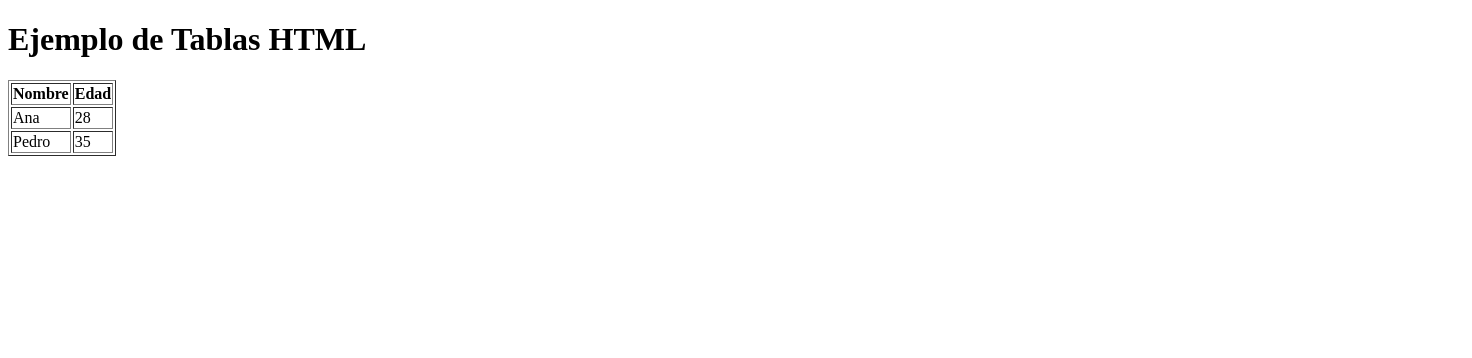
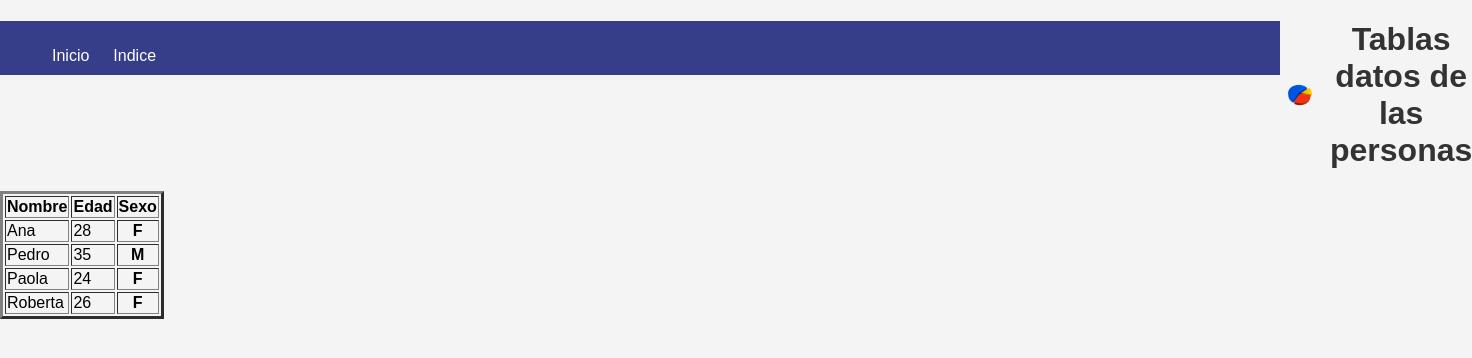
Before and after one commit to BetzZa/Etiquetas_HTML_Betsabet, a plain HTML site: page tablas.html in a window 1280 px wide. Shown: the whole page, 1472 px wide, since content can reach past the window. Drawn offline with Linux system fonts and the light colour scheme.

Commit message:
menu_navegacion
Se le agrego el menú de navegación para saltar de una pagina a otra y se le dio estilo y color

```diff
--- a/estilos.css
+++ b/estilos.css
@@ -6,6 +6,83 @@ body {
     padding: 0;
 }
 h1 {
-    color: #333;
+    color: #333333;
     text-align: center;
+    display: flex;
+    align-items: center;
+    gap: 10px; /* Espacio entre imagen y texto */
 }
+
+.logo {
+    width: 40px;  /* Tamaño de la imagen */
+    height: auto; /* Mantiene proporción */
+}
+nav
+ {
+    background-color:#363e8a;
+  float: left;
+   margin:0px;
+   padding:0px;
+   width: 100%;
+	font-family:Arial;
+}
+.navegacion ul
+{
+  list-style:none;
+}
+
+
+.navegacion >ul, nav
+{
+	list-style:none;
+  margin: 0px;
+}
+
+.navegacion > li
+{
+  list-style:none;
+     float:left;
+}
+
+.navegacion li a
+{
+    background-color:#363e8a;
+    font-family: Arial;
+    color:#ffffff;
+    text-decoration:none;
+    padding:10px 12px;
+    display:block;
+}
+
+.navegacion li a:hover
+{
+    background-color:#484572;
+}
+
+.navegacion li ul
+{
+    display:none;
+    position:absolute;
+    min-width:140px;
+}
+
+.navegacion li:hover > ul
+{
+    display:block;
+}
+
+.navegacion li ul li
+{
+    position:relative;
+}
+
+.navegacion li ul li ul
+{
+    right:-140px;
+    top:0px;
+}
+
+#contenedor
+{
+   align: center;
+}
--- a/tablas.html
+++ b/tablas.html
@@ -4,22 +4,52 @@
 <head>
     <meta charset="UTF-8">
     <meta name="viewport" content="width=device-width, initial-scale=1.0">
-    <title>Ejemplo de Tablas</title>
+    <title>Tablas</title>
+    <link rel="stylesheet" type="text/css" href="estilos.css">
 </head>
+<nav>
+    <ul class = "navegacion">
+     <li> <a href="index.html">Inicio</a> </li>
+     <li> <a href=" "> Indice </a>
+      <ul>
+       <li> <a href="tablas.html">Tablas</a> </li>
+       <li> <a href="listas.html">Listas</a> </li>
+       <li> <a href="formularios.html">Formularios</a> </li>
+       <li> <a href="multimedia.html">Multimedia</a> </li>
+      </ul>
+     </li>
+    </ul>
+</nav>
 <body>
-    <h1>Ejemplo de Tablas HTML</h1>
-    <table border="1">
+    <h1><img src="img/grafica_pastel.png"
+              alt="Logo"
+              class="logo" />
+              Tablas datos de las personas</h1>
+    <table border="3">
         <tr>
             <th>Nombre</th>
             <th>Edad</th>
+            <th>Sexo</th>
         </tr>
         <tr>
             <td>Ana</td>
             <td>28</td>
+            <th>F</th>
         </tr>
         <tr>
             <td>Pedro</td>
             <td>35</td>
+            <th>M</th>
+        </tr>
+        <tr>
+            <td>Paola</td>
+            <td>24</td>
+            <th>F</th>
+        </tr>
+        <tr>
+            <td>Roberta</td>
+            <td>26</td>
+            <th>F</th>
         </tr>
     </table>
 </body>
```
Also changed, not shown: formularios.html (+19 -1 lines), index.html (+25 -4 lines), listas.html (+16 -1 lines), multimedia.html (+16 -1 lines), img/busqueda.png (added), img/grafica_pastel.png (added).
